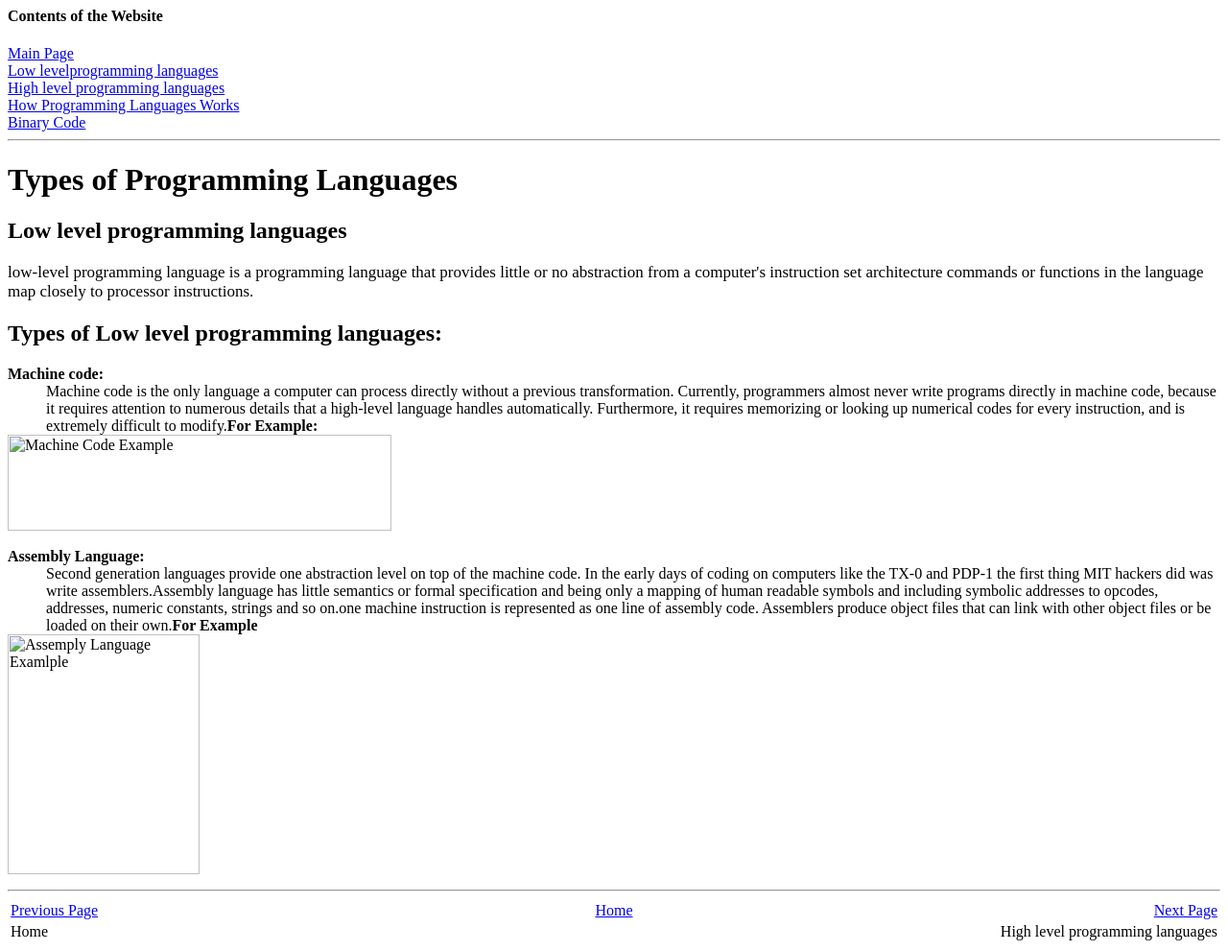
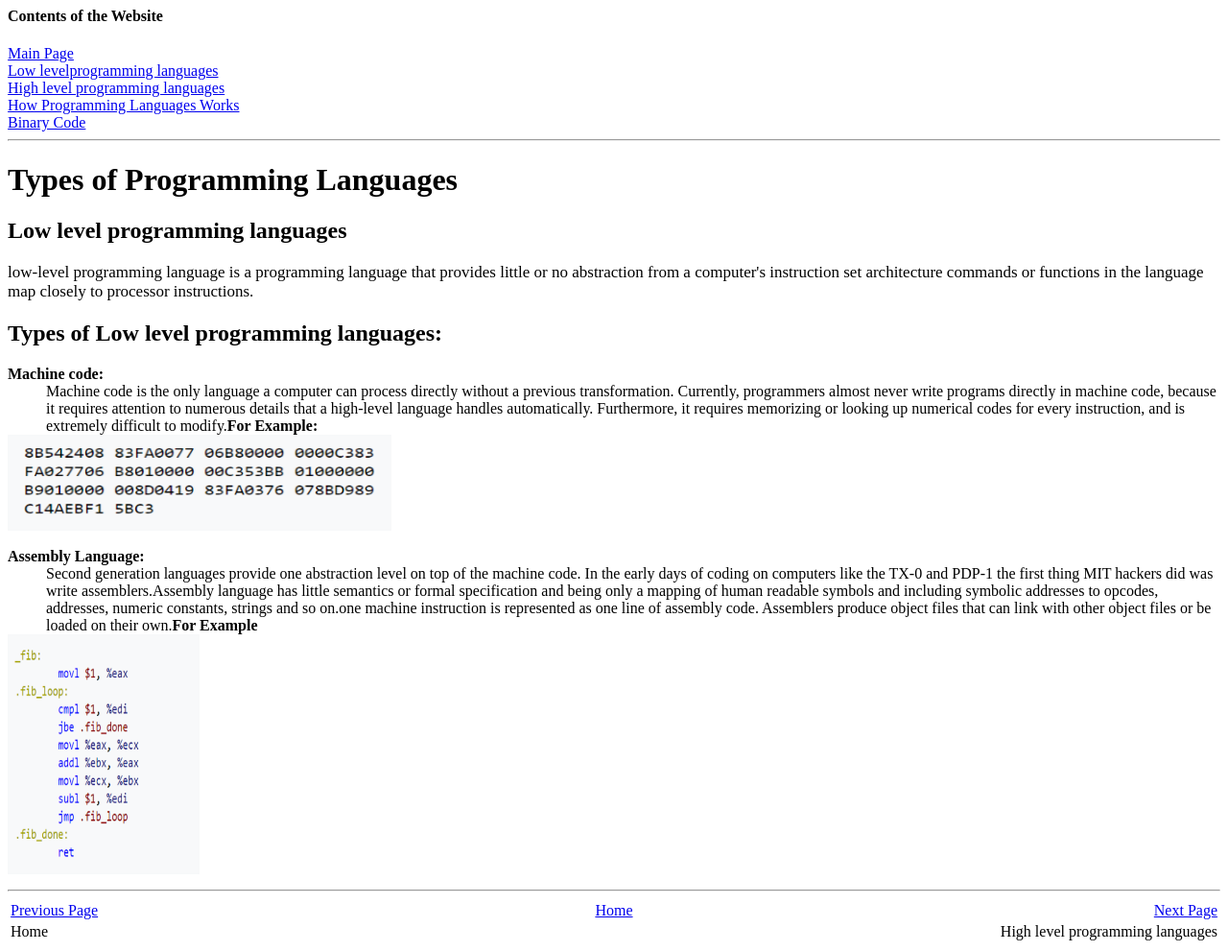
Before and after one commit to Mahmoud-Hassan-Ghania/ece001, a plain HTML site: page index2.html in a window 1280 px wide. Shown: the whole page at 96% size. Drawn offline with Linux system fonts and the light colour scheme.

Commit message:
Update index2.html

```diff
--- a/index2.html
+++ b/index2.html
@@ -24,11 +24,11 @@
   <dl>
     <dt><b>Machine code:</b></dt>
     <dd>Machine code is the only language a computer can process directly without a previous transformation. Currently, programmers almost never write programs directly in machine code, because it requires attention to numerous details that a high-level language handles automatically. Furthermore, it requires memorizing or looking up numerical codes for every instruction, and is extremely difficult to modify.<b>For Example:</b></dd>
-    <img src="img/Machine code.png" width="400" height="100" alt="Machine Code Example"><img>
+    <img src="https://raw.githubusercontent.com/Mahmoud-Hassan-Ghania/ece001/master/Machine%20code.png" width="400" height="100" alt="Machine Code Example"><img>
     <br/><br/>
     <dt><b>Assembly Language:</b></dt>
     <dd>Second generation languages provide one abstraction level on top of the machine code. In the early days of coding on computers like the TX-0 and PDP-1 the first thing MIT hackers did was write assemblers.Assembly language has little semantics or formal specification and being only a mapping of human readable symbols and including symbolic addresses to opcodes, addresses, numeric constants, strings and so on.one machine instruction is represented as one line of assembly code. Assemblers produce object files that can link with other object files or be loaded on their own.<b>For Example</b></dd>
-    <img src="img/Assembly Language.png" width="200" height="250" alt="Assemply Language Examlple"><img>
+    <img src="https://raw.githubusercontent.com/Mahmoud-Hassan-Ghania/ece001/master/Assembly%20Language.png" width="200" height="250" alt="Assemply Language Examlple"><img>
    </dl>
   </main>
   <footer>
```
